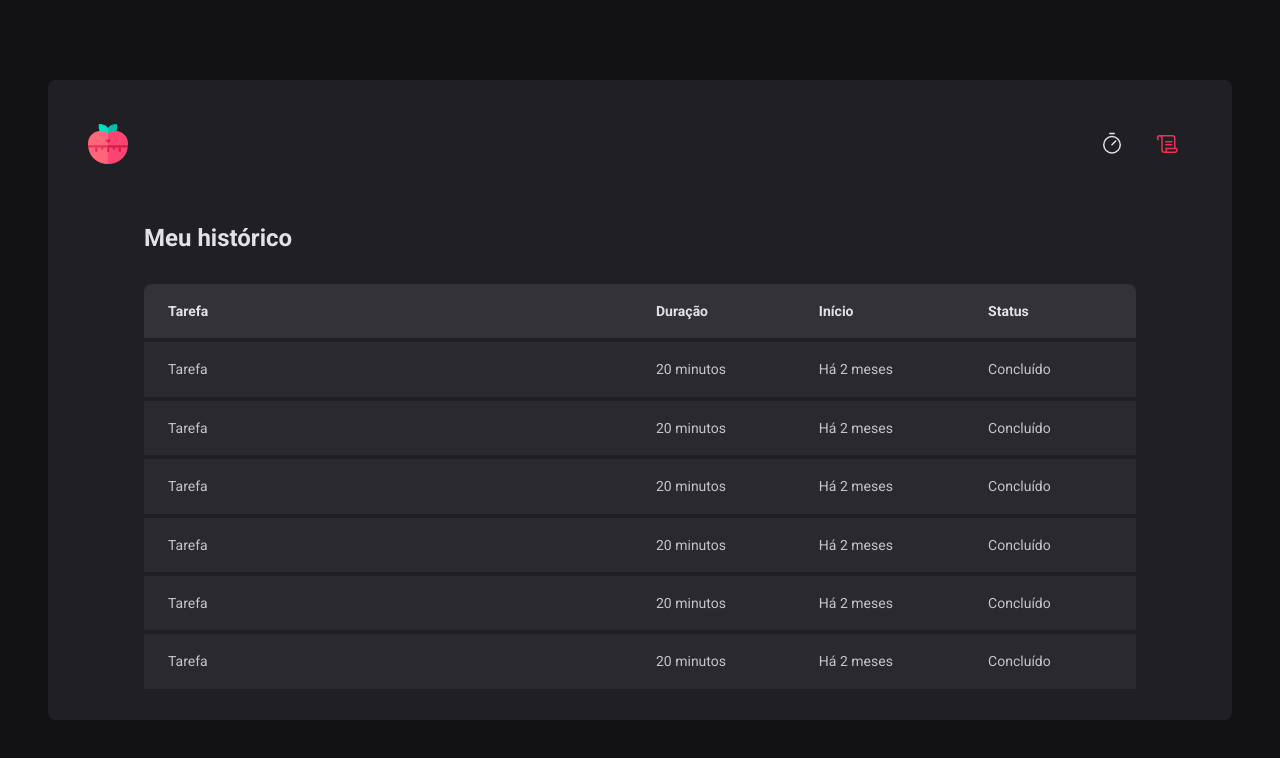
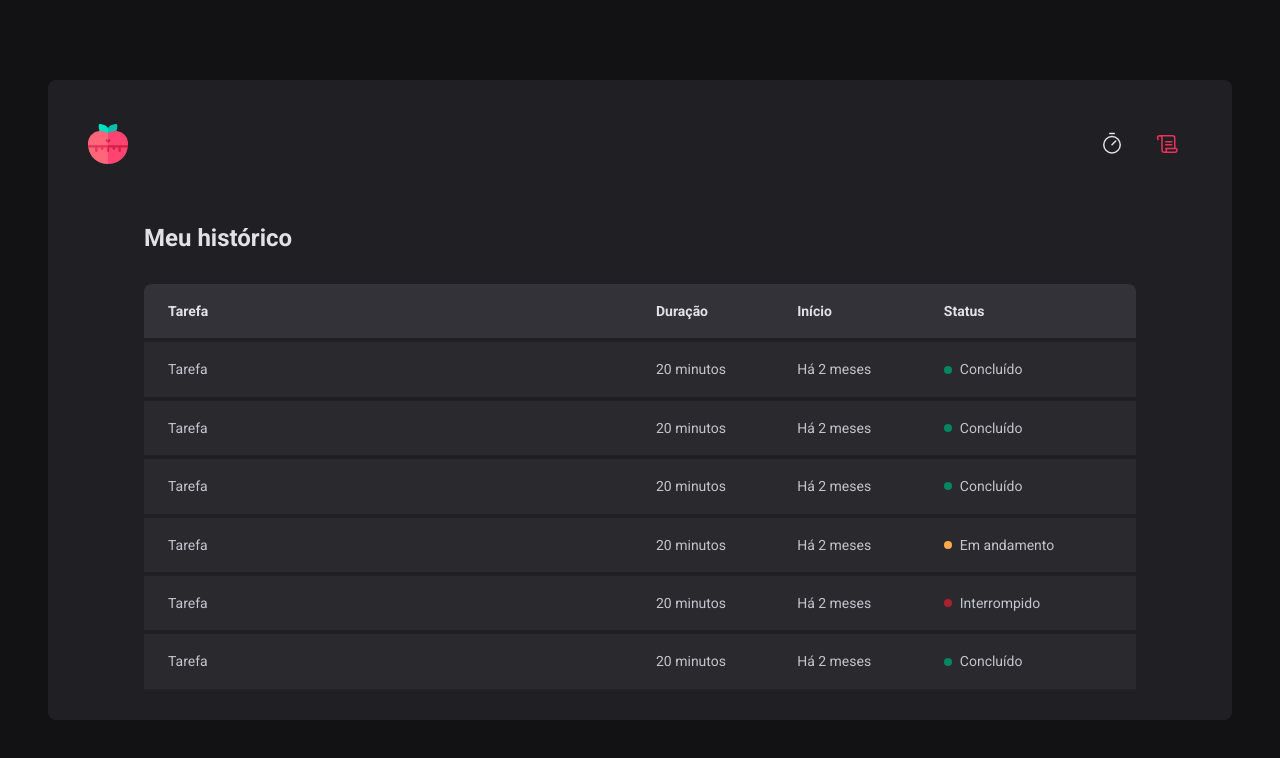
Before and after one commit to jonathanpauluze/pomodoro-timer, a React (Vite) app: page /history in a window 1280 px wide. Shown: the top 758 px of the page. Built offline with nearby package versions, Linux system fonts and the light colour scheme.

Commit message:
feat: creating Status component for history table

```diff
--- a/src/pages/History/index.tsx
+++ b/src/pages/History/index.tsx
@@ -1,5 +1,5 @@
 import { FunctionComponent } from 'react'
-import { HistoryContainer, HistoryList } from './styles'
+import { HistoryContainer, HistoryList, Status } from './styles'
 
 export const History: FunctionComponent = () => {
   return (
@@ -21,42 +21,54 @@
               <td>Tarefa</td>
               <td>20 minutos</td>
               <td>Há 2 meses</td>
-              <td>Concluído</td>
+              <td>
+                <Status variant="success">Concluído</Status>
+              </td>
             </tr>
 
             <tr>
               <td>Tarefa</td>
               <td>20 minutos</td>
               <td>Há 2 meses</td>
-              <td>Concluído</td>
+              <td>
+                <Status variant="success">Concluído</Status>
+              </td>
             </tr>
 
             <tr>
               <td>Tarefa</td>
               <td>20 minutos</td>
               <td>Há 2 meses</td>
-              <td>Concluído</td>
+              <td>
+                <Status variant="success">Concluído</Status>
+              </td>
             </tr>
 
             <tr>
               <td>Tarefa</td>
               <td>20 minutos</td>
               <td>Há 2 meses</td>
-              <td>Concluído</td>
+              <td>
+                <Status variant="warning">Em andamento</Status>
+              </td>
             </tr>
 
             <tr>
               <td>Tarefa</td>
               <td>20 minutos</td>
               <td>Há 2 meses</td>
-              <td>Concluído</td>
+              <td>
+                <Status variant="danger">Interrompido</Status>
+              </td>
             </tr>
 
             <tr>
               <td>Tarefa</td>
               <td>20 minutos</td>
               <td>Há 2 meses</td>
-              <td>Concluído</td>
+              <td>
+                <Status variant="success">Concluído</Status>
+              </td>
             </tr>
           </tbody>
         </table>
--- a/src/pages/History/styles.ts
+++ b/src/pages/History/styles.ts
@@ -59,3 +59,27 @@
     }
   }
 `
+
+const colorByStatus = {
+  warning: 'yellow-500',
+  danger: 'red-500',
+  success: 'green-500'
+} as const
+
+interface StatusProps {
+  variant: keyof typeof colorByStatus
+}
+
+export const Status = styled.span<StatusProps>`
+  display: flex;
+  align-items: center;
+  gap: 0.5rem;
+
+  &::before {
+    content: '';
+    width: 0.5rem;
+    height: 0.5rem;
+    border-radius: 50%;
+    background-color: ${(props) => props.theme[colorByStatus[props.variant]]};
+  }
+`
```
